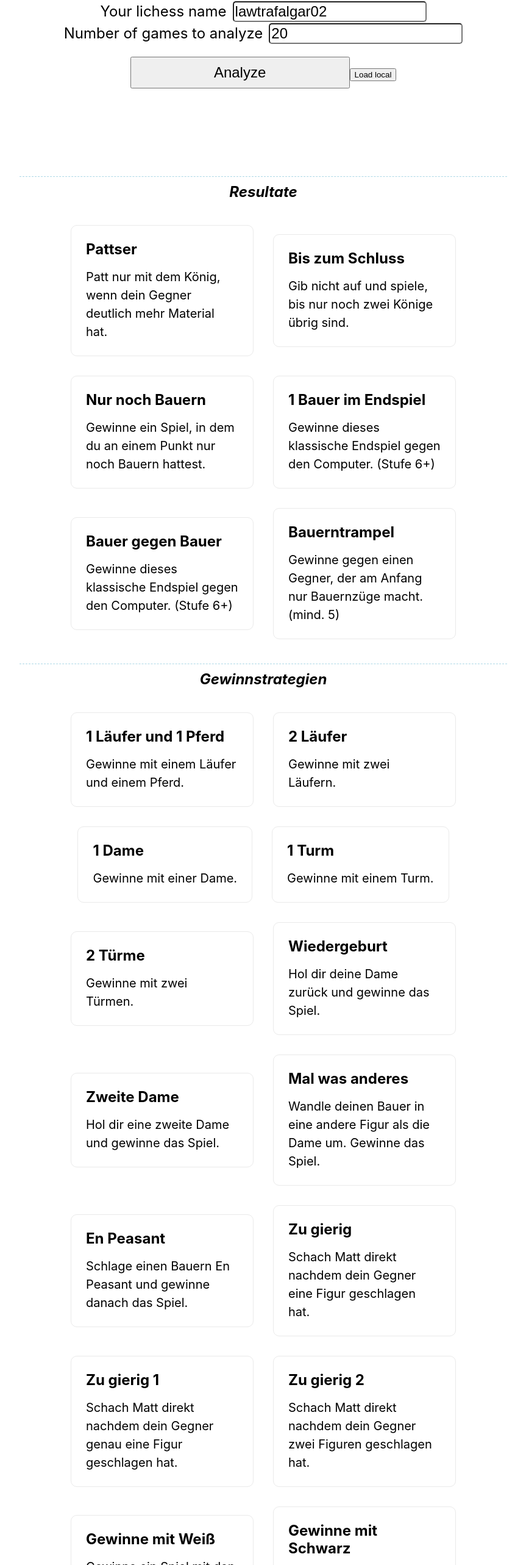
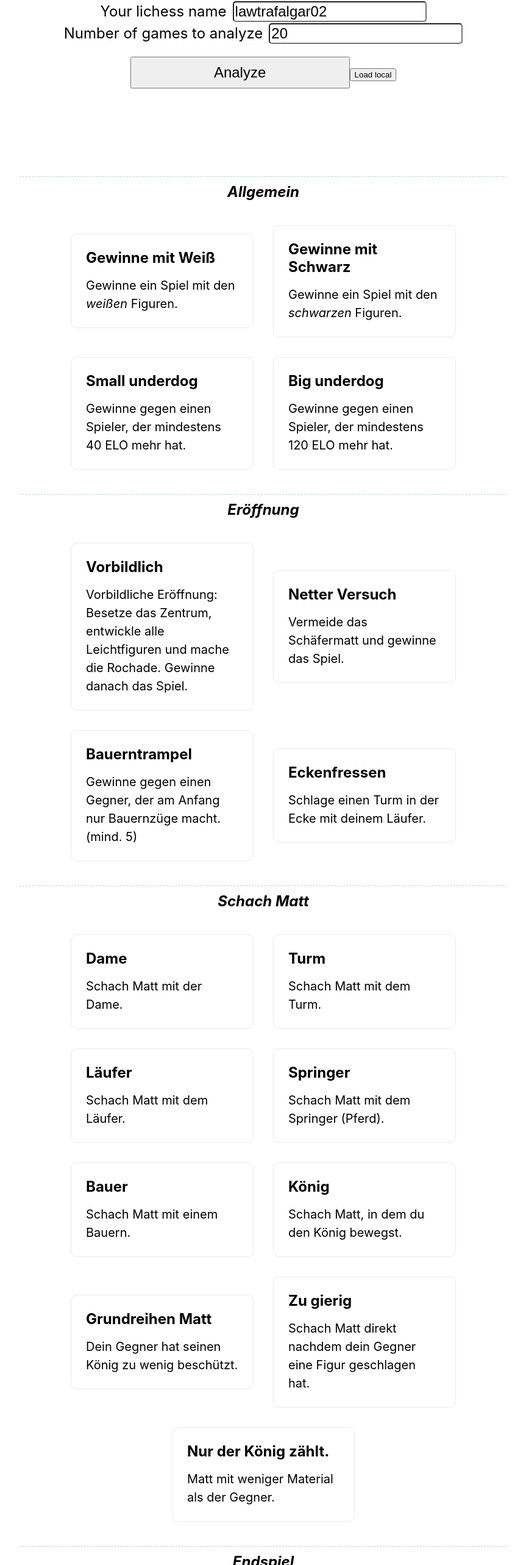
Before and after one commit to LehrerB/SchendlingenScore, a Next.js app: page / in a window 1280 px wide. Shown: the part 201-2767 px from the top of the page at 61% size, without its empty margins (208-1071 px from the left). Built offline with nearby package versions, Linux system fonts and the light colour scheme.

Commit message:
Kategorien
Kategorien erstellt und geordnet :)

```diff
--- a/pages/index.js
+++ b/pages/index.js
@@ -108,68 +108,83 @@ export default function Home() {
         </div>
         <p>{errorMsg}</p>
         <div className={styles.grid}>
-          <h3>Resultate</h3>
-          <Achievement ach={result.drawWithKing} />
-          <Achievement ach={result.justTwoKings} />
-          <Achievement ach={endgames.onlyPawnsLeft} />
-          <Achievement ach={computer.basicPawnEndgame1} />
-          <Achievement ach={computer.basicPawnEndgame2} />
-          <Achievement ach={opening.onlyPawnMoves} />
-
-          <h3>Gewinnstrategien</h3>
-          <Achievement ach={endgames.withBishopKnight} />
-          <Achievement ach={endgames.withTwoBishops} />
-          <Achievement ach={endgames.withOneQueen} />
-          <Achievement ach={endgames.withOneRook} />
-          <Achievement ach={endgames.withTwoRooks} />
-          <Achievement ach={endgames.getQueenBack} />
-          <Achievement ach={endgames.secondQueen} />
-          <Achievement ach={endgames.underpromote} />
-          <Achievement ach={specialmoves.enpeasant} />
-          <Achievement ach={checkmates.mateAfterCapture} />
-          <Achievement ach={checkmates.mateAfter1capture} />
-          <Achievement ach={checkmates.mateAfter2capture} />
+          <h3>Allgemein</h3>
           <Achievement ach={result.wonWithWhite} />
           <Achievement ach={result.wonWithBlack} />
           <Achievement ach={underdog.small_underdog} />
           <Achievement ach={underdog.big_underdog} />
+
+          <h3>Eröffnung</h3>
           <Achievement ach={opening.textbookOpening} />
           <Achievement ach={opening.noFool} />
-          <Achievement ach={captures.battlefield} />
-          <Achievement ach={captures.peacefulmode} />
+          <Achievement ach={opening.onlyPawnMoves} />
+          <Achievement ach={opening.rookSniper} />
+
+          <h3>Schach Matt</h3>
           <Achievement ach={checkmates.mateWithQueen} />
           <Achievement ach={checkmates.mateWithRook} />
           <Achievement ach={checkmates.mateWithBishop} />
           <Achievement ach={checkmates.mateWithKnight} />
+          <Achievement ach={checkmates.mateWithPawn} />
           <Achievement ach={checkmates.mateWithKing} />
-          <Achievement ach={checkmates.mateWithPawn} />
+          <Achievement ach={checkmates.mateOnBackRank} />
+          <Achievement ach={checkmates.mateAfterCapture} />
+          <Achievement ach={checkmates.mateWithLess} />
+
+          <h3>Endspiel</h3>
+          <Achievement ach={endgames.secondQueen} />
+          <Achievement ach={endgames.underpromote} />
+          <Achievement ach={endgames.withTwoRooks} />
+          <Achievement ach={endgames.withOneQueen} />
+          <Achievement ach={endgames.withOneRook} />
+          <Achievement ach={endgames.withTwoBishops} />
+          <Achievement ach={endgames.withBishopKnight} />
+          <Achievement ach={result.drawWithKing} />
+          <Achievement ach={result.justTwoKings} />
+
+          <h3>Besondere Züge</h3>
+          <Achievement ach={specialmoves.enpeasant} />
+          <Achievement ach={specialmoves.castleWithCheck} />
+          <Achievement ach={captures.battlefield} />
+          <Achievement ach={captures.peacefulmode} />
+
+          <h3>Mensch gegen Maschine</h3>
           <Achievement ach={computer.wonVsComputer1} />
           <Achievement ach={computer.wonVsComputer2} />
           <Achievement ach={computer.wonVsComputer3} />
           <Achievement ach={computer.wonVsComputer8NoQueen} />
+          <Achievement ach={computer.basicPawnEndgame1} />
+          <Achievement ach={computer.basicPawnEndgame2} />
+
+          <h3>Matt statt Patt</h3>
           <Achievement ach={computer.mattStattPatt1} />
           <Achievement ach={computer.mattStattPatt2} />
           <Achievement ach={computer.mattStattPatt3} />
           <Achievement ach={computer.mattStattPatt4} />
           <Achievement ach={computer.mattStattPatt5} />
           <Achievement ach={computer.mattStattPatt6} />
+
+          <h3>Blödeleien</h3>
           <Achievement ach={pawnwords.spellGG} />
           <Achievement ach={pawnwords.spellDAB} />
           <Achievement ach={pawnwords.spellHaha} />
           <Achievement ach={pawnwords.spellAffe} />
-          <Achievement ach={specialmoves.castleWithCheck} />
-          <Achievement ach={checkmates.mateOnBackRank} />
-          {/* <Achievement ach={result.didNotLose} />
+
+
+          {/*
+          <Achievement ach={checkmates.mateAfter1capture} />
+          <Achievement ach={checkmates.mateAfter2capture} />
+          <Achievement ach={endgames.onlyPawnsLeft} />
+          <Achievement ach={endgames.getQueenBack} />
+          <Achievement ach={result.didNotLose} />
           <Achievement ach={result.drawWithWhite} />
           <Achievement ach={result.drawWithBlack} />
           <Achievement ach={castling.midCastle} />
           <Achievement ach={underdog.small_underdog} />
           <Achievement ach={underdog.big_underdog} />
           <Achievement ach={lessmaterial.winwithless} />
-          <Achievement ach={checkmates.mateWithLess} />
           <Achievement ach={result.favoredByTime} />
           <Achievement ach={computer.againstComputer} />
-          <Achievement ach={opening.rookSniper} />
           <Achievement ach={opening.rookiemistake} />
           <Achievement ach={lessmaterial.timewithless} />
           <Achievement ach={checkmates.mateAfterCastling} />
```
